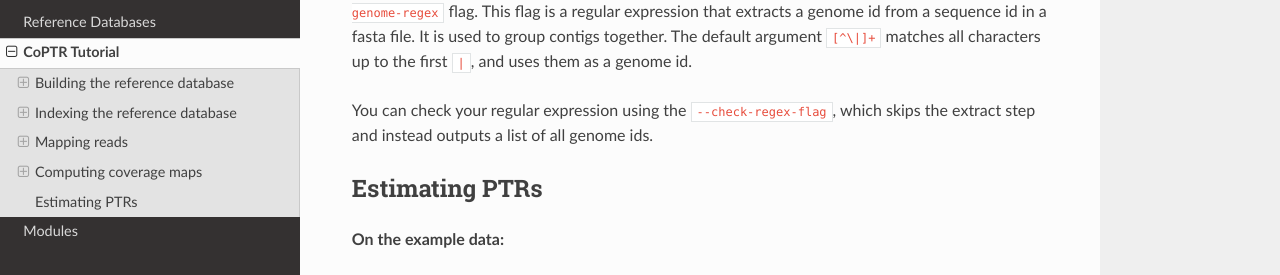
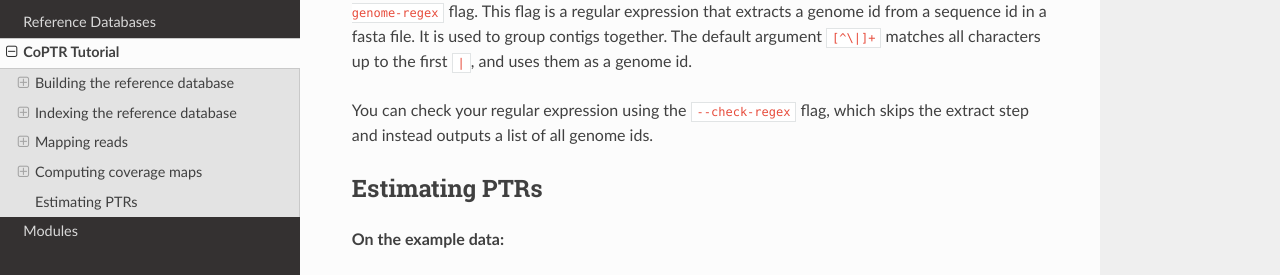
Before and after one commit to tyjo/coptr, a Sphinx documentation site: the page built from docs/tutorial.rst, in a window 1280 px wide and 900 px high, scrolled down 4338 px. Shown: the part 157-432 px from the top of the window. Built offline with Sphinx 7.4.7 and the Read the Docs theme 2.0.0, drawn with Linux system fonts in a browser that asks for light colours.

Commit message:
updated documentation

```diff
--- a/docs/tutorial.rst
+++ b/docs/tutorial.rst
@@ -239,7 +239,7 @@ extracts a genome id from a sequence id in a fasta file. It is used to group
 contigs together. The default argument ``[^\|]+`` matches all characters up
 to the first ``|``, and uses them as a genome id.
 
-You can check your regular expression using the ``--check-regex-flag``, which
+You can check your regular expression using the ``--check-regex`` flag, which
 skips the extract step and instead outputs a list of all genome ids.
 
 
```
